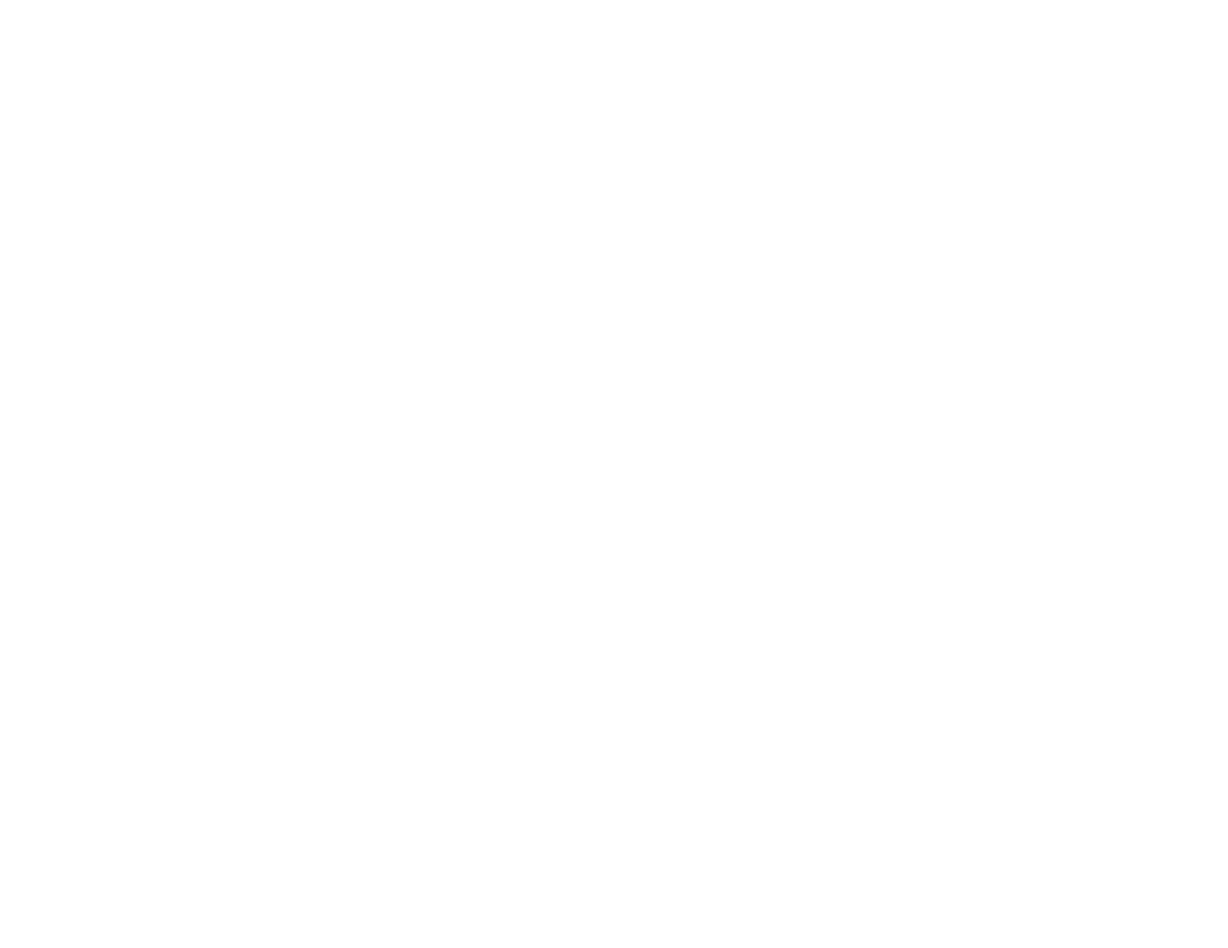
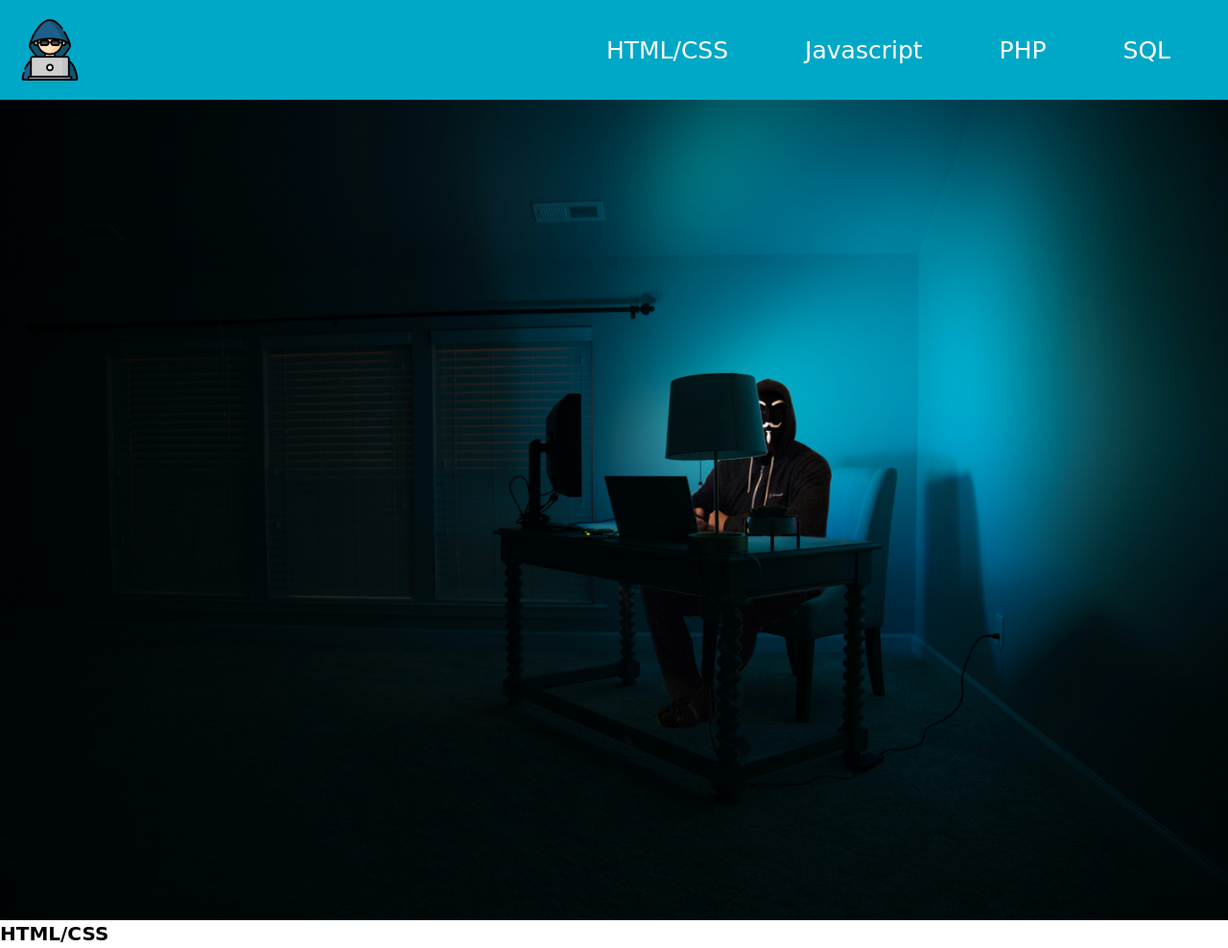
Before and after one commit to AdrianKusmierek/p1-html-css-, a plain HTML site: page opdracht_3.1/index.html in a window 1280 px wide. Shown: the top 988 px of the page at 96% size. Before the commit the page ends 800 px from the top, so only its background shows below. Drawn offline with Linux system fonts and the light colour scheme; a web font is replaced by a local one.

Commit message:
3.1 edited

```diff
--- a/opdracht_3.1/index.html
+++ b/opdracht_3.1/index.html
@@ -1,12 +1,53 @@
 <!DOCTYPE html>
 <html lang="en">
-<head>
-    <meta charset="UTF-8">
-    <meta http-equiv="X-UA-Compatible" content="IE=edge">
-    <meta name="viewport" content="width=device-width, initial-scale=1.0">
-    <title>p1-html-css opdracht_3.1</title>
-</head>
-<body>
+  <head>
+    <meta charset="UTF-8" />
+    <meta http-equiv="X-UA-Compatible" content="IE=edge" />
+    <meta name="viewport" content="width=device-width, initial-scale=1.0" />
+    <link rel="preconnect" href="https://fonts.googleapis.com" />
+    <link rel="preconnect" href="https://fonts.gstatic.com" crossorigin />
+    <link
+      href="https://fonts.googleapis.com/css2?family=Goldman:wght@700&display=swap"
+      rel="stylesheet"
+    />
+    <link rel="stylesheet" href="style.css" />
+    <title>opdracht_5.1</title>
+  </head>
+  <body>
+    <nav>
+      <img src="./img/hacker.png" id="logo" />
+      <ul>
+        <li><a href="#">HTML/CSS</a></li>
+        <li><a href="#">Javascript</a></li>
+        <li><a href="#">PHP</a></li>
+        <li><a href="#">SQL</a></li>
+      </ul>
+    </nav>
+    <img src="./img/background-image.jpg" alt="background-image.jpg" width="100%" height="100%">
 
-</body>
+    <h1 id="htmlcss">HTML/CSS</h1><br>
+    <img src="./img/htmlcss.png" alt="htmlcss.png">
+    <p>HTML en CSS zijn een van de belangrijkste onderdelen in heel je website.<br>
+      In het algemeen dan HTML. De code is net een menselijk lichaam de html is opbouw<br>
+      je skelet, en dan zal css de huid het uiterlijk en alles wat er qua kleur is laat zijn.<br>
+      CSS is zo een mooi element omdat je het kan gebruiken om kleuren en groottes of zelfs posities van Text kan wijzigen.</p><br>
+
+    <h1 id="javascript">Javascript</h1><br>
+    <img src="./img/javascript.png" alt="javascript.png"">
+    <p>Javascript geeft je websiet FUNCTIES die je website kunnen verbeteren met als een voorbeeld een pop up animatie.<br>
+      Daarnaast wordt javascript veel gebruikt voor games of mischien zelfs apps of programmas.<br>
+      Als je je website een beetje interactie wil geven dan zal je dit moieten toepassen in een HTML bestand.</p><br>
+
+    <h1 id="php">PHP</h1><br>
+    <img src="./img/php.png" alt="php.png">
+    <p>PHP is een scripttaal die verbonden is aan de server die ervoor kan zorgen dat er data wordt verzameld of cookiess worden verstuurd.<br>
+      Als een voorbeeld van deze scenario kan je een welkom script maken met php die ervoor zorgt dat ieder keer als iemand deze website bezoekt<br>
+      Er een berichtje wodt gestuurd naar de server van je website met php. php staat origineel voor:Personal Home Page Tools.</p><br>
+
+    <h1 id="sql">SQL</h1><br>
+    <img src="./img/mysql.png" alt="mysql.png">
+    <p>Mysql is een programma waar de mogelijkheden van saves wachtwoordenlijsten en data tegenkomt.<br>
+      Als je Mysql gebruikt op je webiste kan je bijvoorbeeld je blogpagina opslaan of een youtube video posten zonder dat ie weg gaat.<br>
+      Dit wordt ook gebruikt om accountgegevens in op te slaan met als voorbeeld dus ook hoe de wachtwoord vergeten functie werkt.</p><br>
+  </body>
 </html>
--- /dev/null
+++ b/opdracht_3.1/style.css
@@ -0,0 +1,39 @@
+* {
+  margin: 0;
+  padding: 0;
+  box-sizing: border-box;
+}
+html {
+  font-size: 62.5%;
+}
+body {
+  font-family: "Goldman", cursive;
+}
+
+nav {
+  display: flex;
+  width: 100%;
+  padding: 2rem;
+  min-height: 10vh;
+  align-items: center;
+  flex-wrap: wrap;
+  margin: auto;
+  background: #00a8c7;
+  justify-content: space-between;
+}
+nav ul {
+  display: flex;
+  align-items: center;
+  list-style-type: none;
+}
+nav li {
+  font-size: 2.5rem;
+  padding: 0 4rem 0 4rem;
+}
+nav a {
+  color: white;
+  text-decoration: none;
+}
+nav img {
+  width: 5vw;
+}
```
Also changed, not shown: opdracht_3.1/img/background-image.jpg (added), opdracht_3.1/img/hacker.png (added), opdracht_3.1/img/htmlcss.png (added), opdracht_3.1/img/javascript.png (added), opdracht_3.1/img/mysql.png (added), opdracht_3.1/img/php.png (added), opdracht_5.1/img/background-image.jpg (added).
